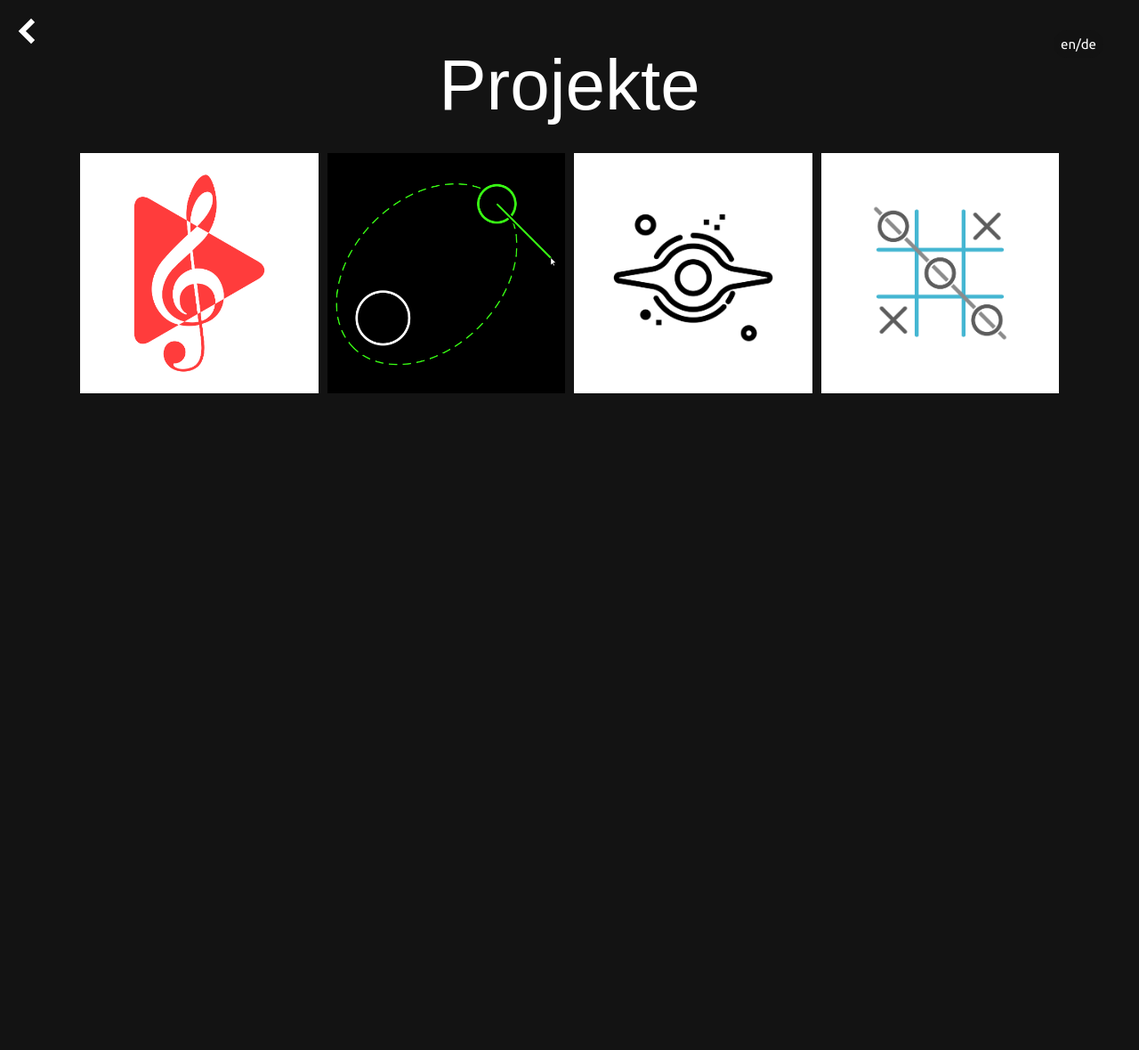
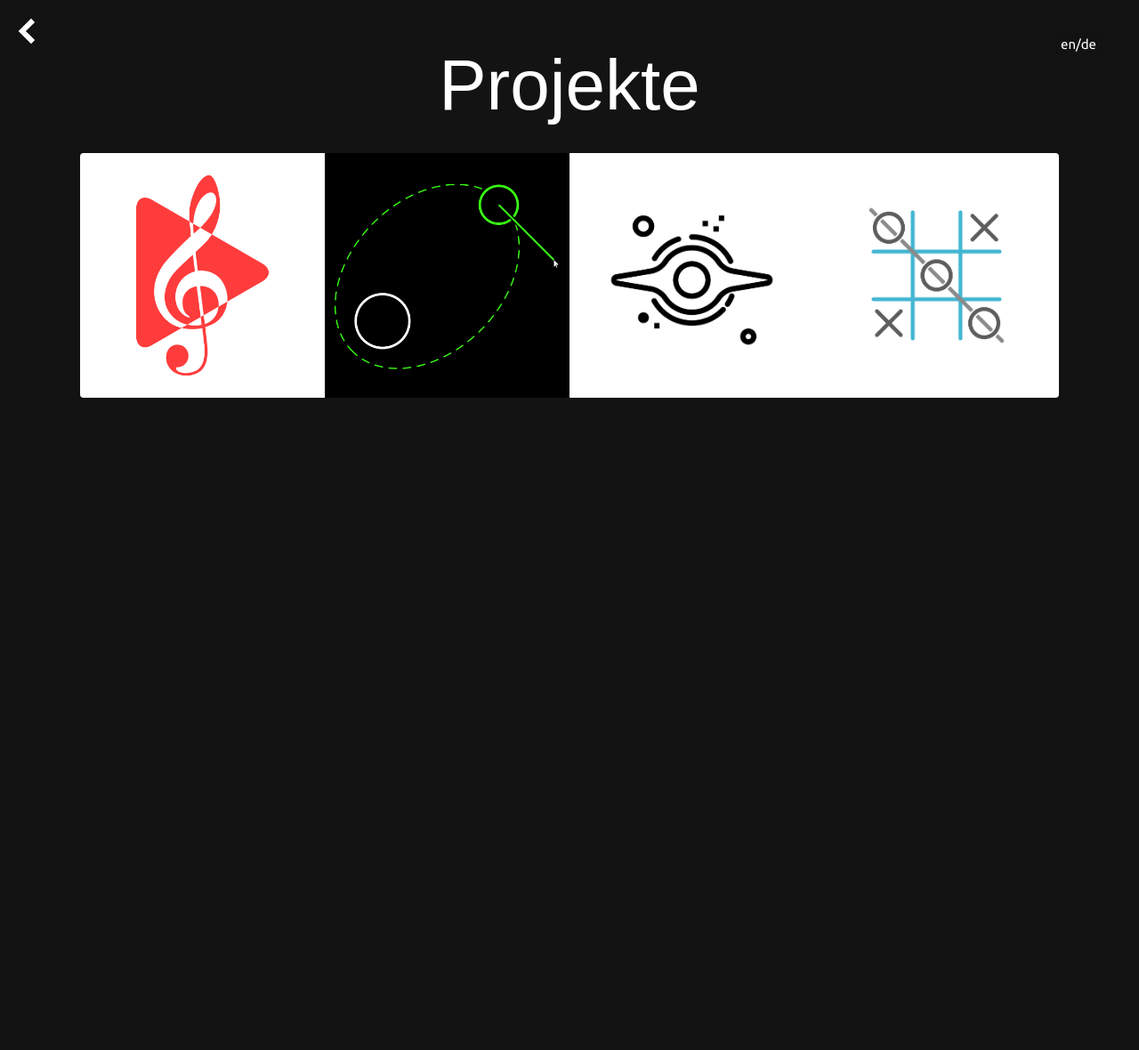
Before and after one commit to lixitrixi/felixleitner.com, a Jekyll site: the page built from de/projects.html, in a window 1280 px wide. Shown: the whole page at 89% size. Built offline with Jekyll 4.4.1, drawn with Linux system fonts in a browser that asks for light colours; some web fonts are replaced.

Commit message:
cleaner project showcases

```diff
--- a/assets/css/index.scss
+++ b/assets/css/index.scss
@@ -64,17 +64,14 @@ section {
     padding-bottom: 50px;
     .showcase {
         display: grid;
-        grid-gap: 10px;
-        aspect-ratio: 2;
+        grid-gap: 0px;
         justify-content: center;
         grid-template-columns: repeat(4, 1fr);
-        grid-template-rows: repeat(2, 1fr);
+        overflow: hidden;
+        border-radius: 4px;
 
         @media only screen and (max-width: 800px) {
             grid-template-columns: repeat(2, 1fr);
-            grid-template-rows: repeat(4, 1fr);
-            aspect-ratio: 0.5;
-            grid-gap: 15px;
         }
     }
     .more {
--- a/assets/css/project-card.scss
+++ b/assets/css/project-card.scss
@@ -9,6 +9,8 @@
     background-size: cover;
 
     text-decoration: none;
+
+    aspect-ratio: 1;
 
     .overlay {
         width: 100%;
--- a/assets/css/projects.scss
+++ b/assets/css/projects.scss
@@ -66,9 +66,10 @@ p {
 
 .showcase {
     display: grid;
-    grid-gap: 10px;
-    aspect-ratio: 2;
+    grid-gap: 0px;
+    border-radius: 4px;
+    overflow: hidden;
     justify-content: center;
     grid-template-columns: repeat(4, 1fr);
-    grid-template-rows: repeat(2, 1fr);
+    grid-template-rows: repeat(auto-fit, 1fr);
 }
```
